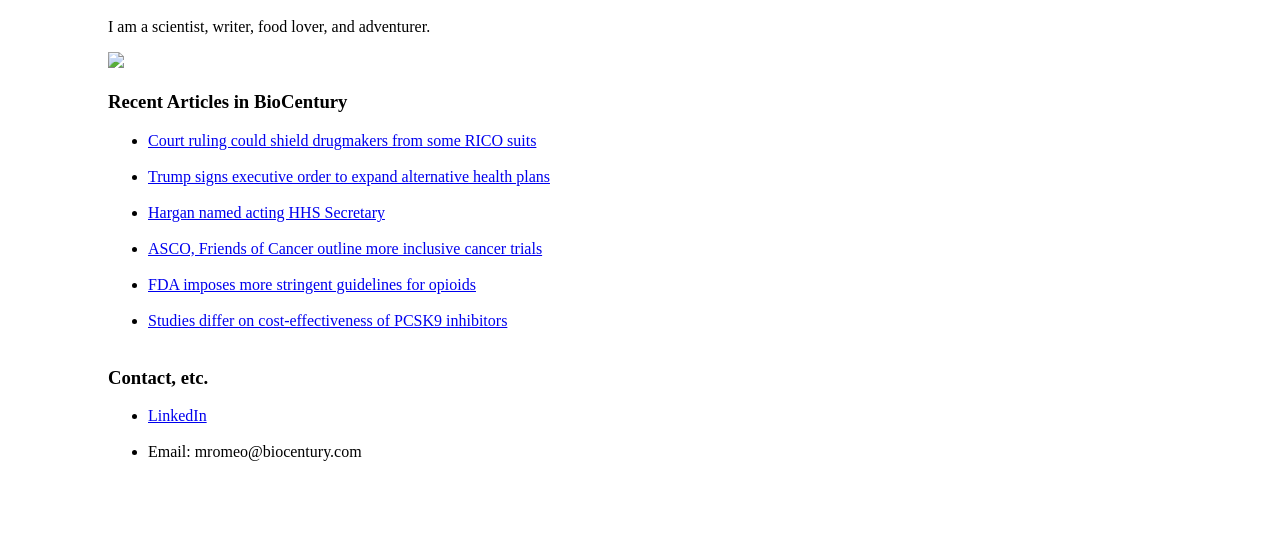
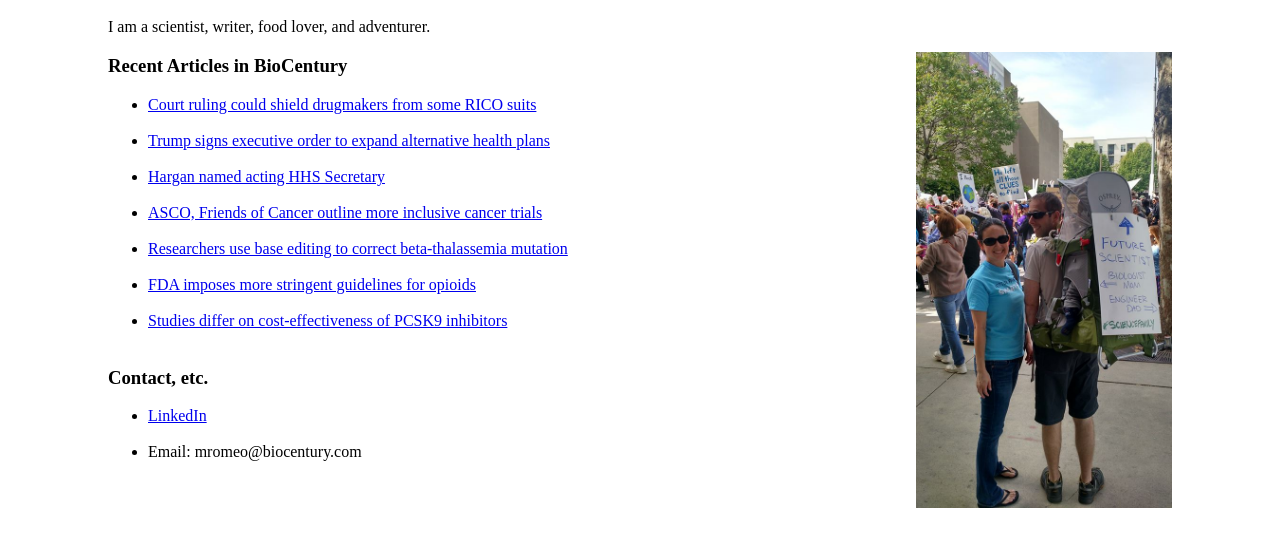
Before and after one commit to maryromeo/maryromeo.github.io, a plain HTML site: page index.html in a window 1280 px wide. Shown: the part 140-686 px from the top of the page. Drawn offline with Linux system fonts and the light colour scheme.

Commit message:
fixed photo

```diff
--- a/index.html
+++ b/index.html
@@ -12,7 +12,7 @@
 
 <p>I am a scientist, writer, food lover, and adventurer.</p>
 
-<IMG SRC=”MarchforScience.jpg” ALIGN=”right” />
+<img src="MarchforScience.jpg" align="right" width="256"/>
 
 <h3>Recent Articles in BioCentury</h3>
 
@@ -24,6 +24,8 @@
 <li><a href="https://www.biocentury.com/bc-extra/politics-policy/2017-10-11/hargan-named-acting-hhs-secretary">Hargan named acting HHS Secretary</a></li><br>
 
 <li><a href="https://www.biocentury.com/bc-extra/politics-policy/2017-10-02/asco-friends-cancer-outline-more-inclusive-cancer-trials">ASCO, Friends of Cancer outline more inclusive cancer trials</a></li><br>
+
+<li><a href="https://www.biocentury.com/bc-extra/preclinical-news/2017-09-29/researchers-use-base-editing-correct-beta-thalassemia-mutation">Researchers use base editing to correct beta-thalassemia mutation</a></li><br>
 
 <li><a href="https://www.biocentury.com/bc-extra/politics-policy/2017-09-29/fda-imposes-more-stringent-guidelines-opioids">FDA imposes more stringent guidelines for opioids</a></li><br>
 
```
